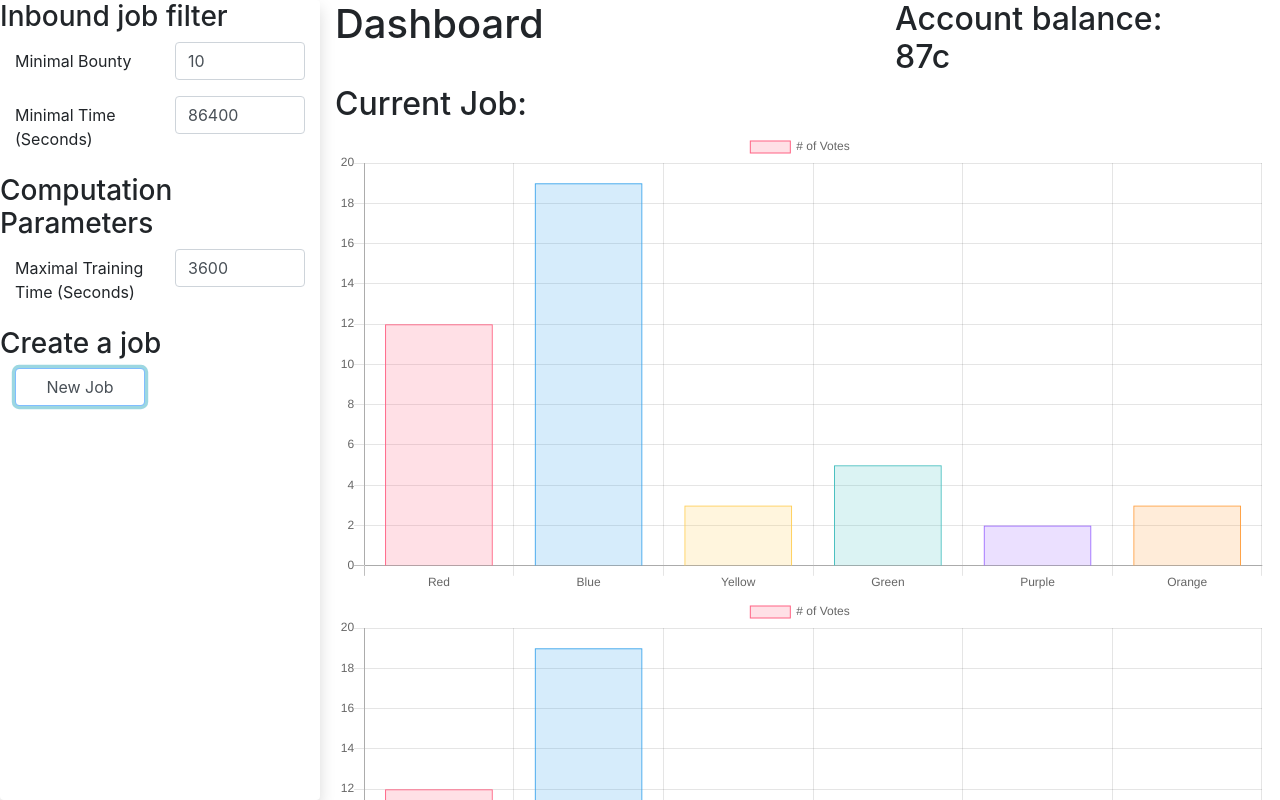
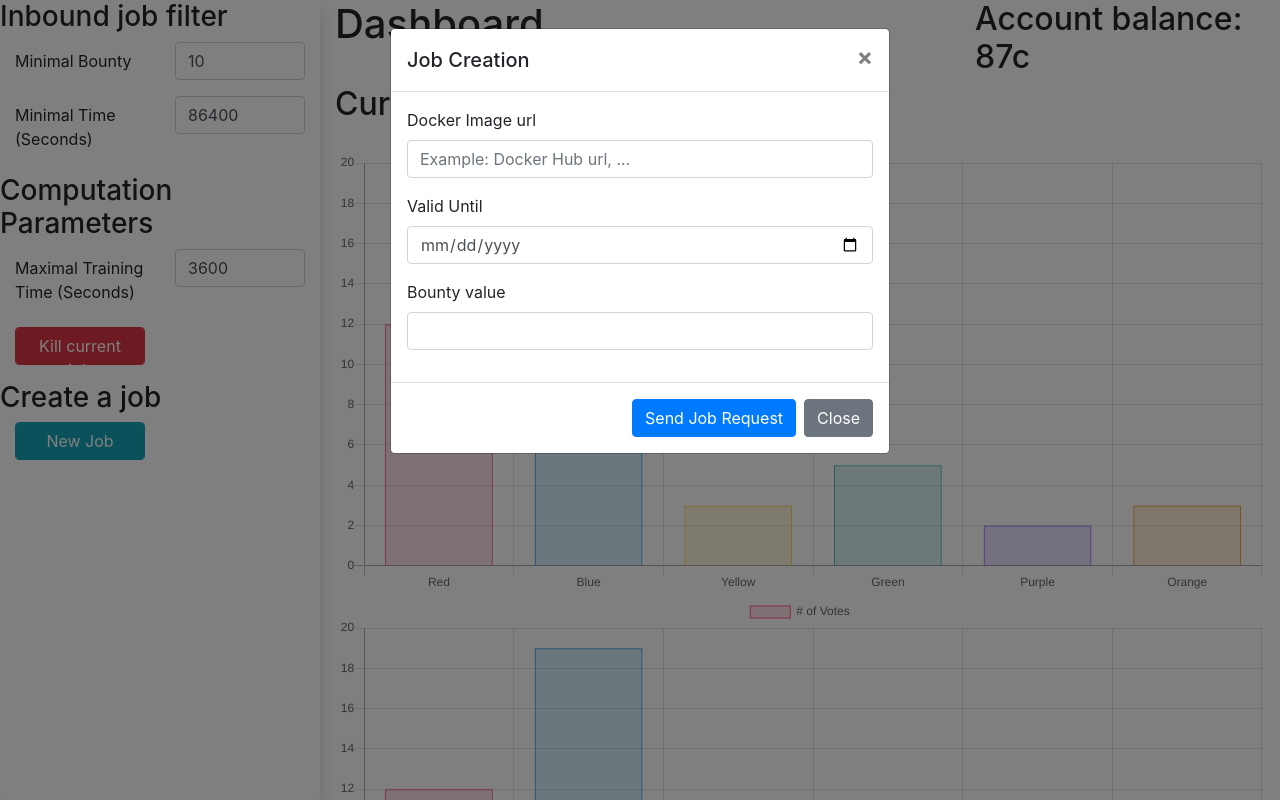
Before and after one commit to HVYVince/LearningChain, a plain HTML site: page WebInterface/index.html in a window 1280 px wide. Both pictures are taken after a click on the button "New Job". Shown: the top 800 px of the page. Drawn offline with nearby package versions, Linux system fonts and the light colour scheme.

Commit message:
Enhanced interface with a modal for the job creation

```diff
--- a/WebInterface/index.html
+++ b/WebInterface/index.html
@@ -41,18 +41,24 @@
                         <input type="number" class="form-control" id="maxtime" value="3600">
                     </div>
                 </div>
-                <div class="row">
+                <div class="form-group row">
+                    <div class="col-sm-6">
+                        <button type="button" class="form-control btn btn-danger">Kill current job</button>
+                    </div>
+                </div>
+                <div class=" row">
                     <h3>Create a job</h3>
                 </div>
                 <div class="form-group row">
                     <div class="col-sm-6">
-                        <button type="button" class="form-control btn btn-info">New Job</button>
+                        <button type="button" class="form-control btn btn-info" data-toggle="modal"
+                            data-target="#newJobModal">New Job</button>
                     </div>
                 </div>
             </div>
             <div class="col-9" style="margin-left: 25%">
                 <div class="row">
-                    <div class="col-7">
+                    <div class="col-8">
                         <h1>Dashboard</h1>
                     </div>
                     <div class="col-4">
@@ -119,6 +125,42 @@
         var myChart = new Chart(ctx2, exObj)
 
     </script>
+
+    <div class="modal" tabindex="-1" role="dialog" id="newJobModal">
+        <div class="modal-dialog" role="document">
+            <div class="modal-content">
+                <div class="modal-header">
+                    <h5 class="modal-title">Job Creation</h5>
+                    <button type="button" class="close" data-dismiss="modal" aria-label="Close">
+                        <span aria-hidden="true">&times;</span>
+                    </button>
+                </div>
+                <div class="modal-body">
+                    <form>
+                        <div class="form-group">
+                            <label for="diurl">Docker Image url</label>
+                            <input type="url" class="form-control" id="diurl" aria-describedby="diurl"
+                                placeholder="Example: Docker Hub url, ...">
+                        </div>
+                        <div class="form-group">
+                            <label for="validuntil">Valid Until</label>
+                            <input type="date" class="form-control" id="validuntil" aria-describedby="validuntil">
+                        </div>
+                        <div class="form-group">
+                            <label for="bounty">Bounty value</label>
+                            <input type="number" class="form-control" id="bounty" aria-describedby="bounty">
+                        </div>
+                    </form>
+                </div>
+                <div class="modal-footer">
+                    <button type="button" class="btn btn-primary" data-dismiss="modal" onclick="console.log(2)">Send
+                        Job
+                        Request</button>
+                    <button type="button" class="btn btn-secondary" data-dismiss="modal">Close</button>
+                </div>
+            </div>
+        </div>
+    </div>
 </body>
 
 </html>
```
